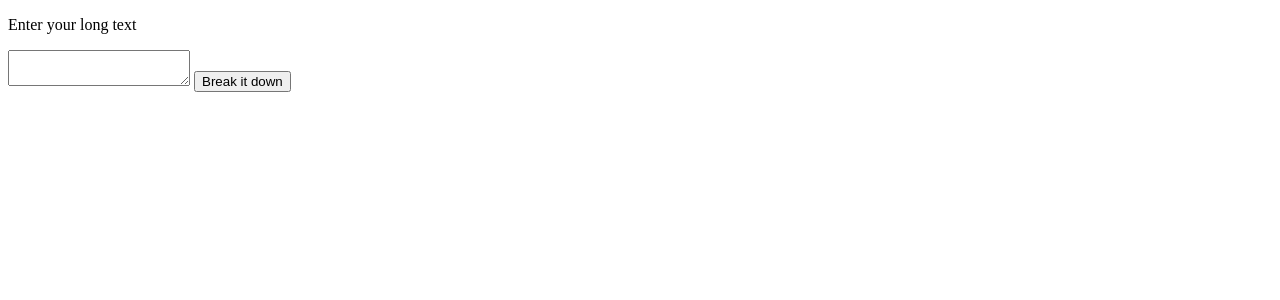
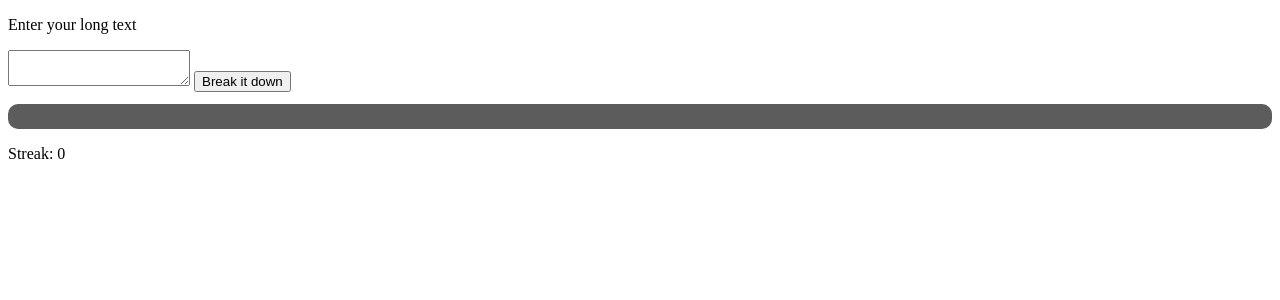
Before and after one commit to JackP900/TinyStep, a Flask app: page / in a window 1280 px wide. Shown: the top 300 px of the page. Run offline with Flask 3, Linux system fonts and the light colour scheme.

Commit message:
Added a functional progress bar and streak counter, as well as some basic css styling.

```diff
--- a/app/static/app.js
+++ b/app/static/app.js
@@ -2,6 +2,17 @@ console.log("app.js is running");
 
 const button = document.getElementById("execute");
 const stepsBox = document.getElementById("steps");
+
+const progressFill = document.getElementById("progressFill");
+const streakDisplay = document.getElementById("streak");
+
+let totalSteps = 0;
+let progress = 0;
+let streak = 0;
+
+function updateProgress() {
+    progressFill.style.width = (progress / totalSteps) * 100 + "%";
+}
 
 button.addEventListener("click", async function () {
     const assignment = inputText.value;
@@ -19,11 +30,17 @@ button.addEventListener("click", async function () {
     button.disabled = false;
 
     stepsBox.textContent = "";
+    totalSteps = data.steps.length;
+    progress = 0;
+    streak = 0;
+    updateProgress();
+    streakDisplay.textContent = "Streak: 0";
+
     for (const [index, step] of data.steps.entries()) {
         const card = document.createElement("div");
         card.textContent = step;
 
-        if (index == 0) {
+        if (index === 0) {
             const badge = document.createElement("span");
             badge.textContent = " 2-minute starter";
             badge.className = "badge"; // Use for CSS styling later on
@@ -40,10 +57,20 @@ button.addEventListener("click", async function () {
 
         doneButton.addEventListener("click", function () {
             card.style.textDecoration = "line-through";
-        })
+            doneButton.disabled = true;
+            progress += 1;
+            updateProgress();
+            streak += 1;
+            streakDisplay.textContent = "Streak: " + streak;
+            stuckButton.style.display = "none";
+            card.classList.add("completed");
+        });
 
         stuckButton.addEventListener("click", function() {
             stuckButton.style.display = "none";
+
+            streak = 0;
+            streakDisplay.textContent = "Streak: 0";
 
             const question = document.createElement("p");
             question.textContent = "Is this step unclear, boring, or scary?";
@@ -89,6 +116,12 @@ button.addEventListener("click", async function () {
 
                         subDoneButton.addEventListener("click", function() {
                             subCard.style.textDecoration = "line-through";
+                            subDoneButton.disabled = true;
+                            progress += 1 / data.steps.length;
+                            updateProgress();
+                            streak += 1;
+                            streakDisplay.textContent = "Streak: " + streak;
+                            subCard.classList.add("completed");
                         });
 
                         subCard.appendChild(subDoneButton);
--- a/app/static/styles.css
+++ b/app/static/styles.css
@@ -0,0 +1,25 @@
+#progressBar {
+    width: 100%;
+    height: 25px;
+    background: #5c5c5c;
+    border-radius: 10px;
+    overflow: hidden;
+    margin: 12px 0;
+}
+
+#progressFill {
+    width: 0%;
+    height: 100%;
+    background: #44c15e;
+    transition: width 0.3s;
+}
+
+@keyframes pop {
+    0% { transform: scale(1); }
+    50% { transform: scale(1.04); background: #e8f5e9; }
+    100% { transform: scale(1); }
+}
+
+.completed {
+    animation: pop 0.3s ease;
+}
--- a/app/templates/index.html
+++ b/app/templates/index.html
@@ -11,6 +11,9 @@
     <textarea id="inputText"></textarea>
     <button id="execute">Break it down</button>
 
+    <div id="progressBar"><div id ="progressFill"></div></div>
+    <p id="streak">Streak: 0</p>
+
     <div id="steps"></div>
 
 
```
